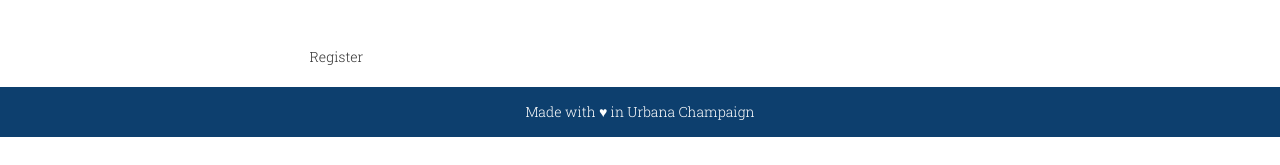
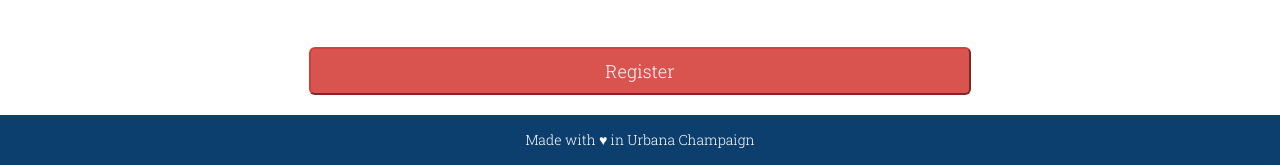
Before and after one commit to ecepulse/pulse.ece.illinois.edu, a plain HTML site: page index.html in a window 1280 px wide. Shown: the part 1870-2035 px from the top of the page. Before the commit the page ends 2007 px from the top, so only its background shows below. Drawn offline with nearby package versions, Linux system fonts and the light colour scheme; files whose address does not match are found by name.

Commit message:
Change link

```diff
--- a/index.html
+++ b/index.html
@@ -62,11 +62,7 @@
         </div>
 
         <div class="col-md-8 col-lg-8 col-sm-8 col-xs-8 col-md-offset-2 col-lg-offset-2 col-sm-offset-2 col-xs-offset-2 preRegister">
-            <a class="typeform-share button" href="https://ecepulse.typeform.com/to/vS6Wjo" data-mode="2" target="_blank">Register</a>
-            <script>(function(){var qs,js,q,s,d=document,gi=d.getElementById,ce=d.createElement,    =d.getElementsByTagName,id='typef_orm',b='https://s3-eu-west-1.amazonaws.com/share.typeform.com/';if(!gi.call(d,id)){js=ce.call(d,'script');js.id=id;js.src=b+'share.js';q= .call(d,'script')[0];q.parentNode.insertBefore(js,q)}id=id+'_';if(!gi.call(d,id)){qs=ce.call(d,'link');qs.rel='stylesheet';qs.id=id;qs.href=b+'share-button.css';s=    .call(d,'head')[0];s.appendChild(qs,s)}})()</script>
-
-
-            <!--<button type="button" class="registerBtn btn-lg btn-danger btn-block">Register</button>-->
+            <button type="button" target="_blank" class="typeform-share registerBtn btn-lg btn-danger btn-block">Register</button>
         </div>
     </div>
 
@@ -77,6 +73,7 @@
     <script src="scripts/landing.js"></script>
     <script src="scripts/polyline.js"></script>
     <script src="scripts/sponsor.js"></script>
+    <script>(function(){var qs,js,q,s,d=document,gi=d.getElementById,ce=d.createElement,    =d.getElementsByTagName,id='typef_orm',b='https://s3-eu-west-1.amazonaws.com/share.typeform.com/';if(!gi.call(d,id)){js=ce.call(d,'script');js.id=id;js.src=b+'share.js';q= .call(d,'script')[0];q.parentNode.insertBefore(js,q)}id=id+'_';if(!gi.call(d,id)){qs=ce.call(d,'link');qs.rel='stylesheet';qs.id=id;qs.href=b+'share-button.css';s=    .call(d,'head')[0];s.appendChild(qs,s)}})()</script>
     <script>
         $(".registerBtn").on('click', function() {
             console.log("HEre");
```
